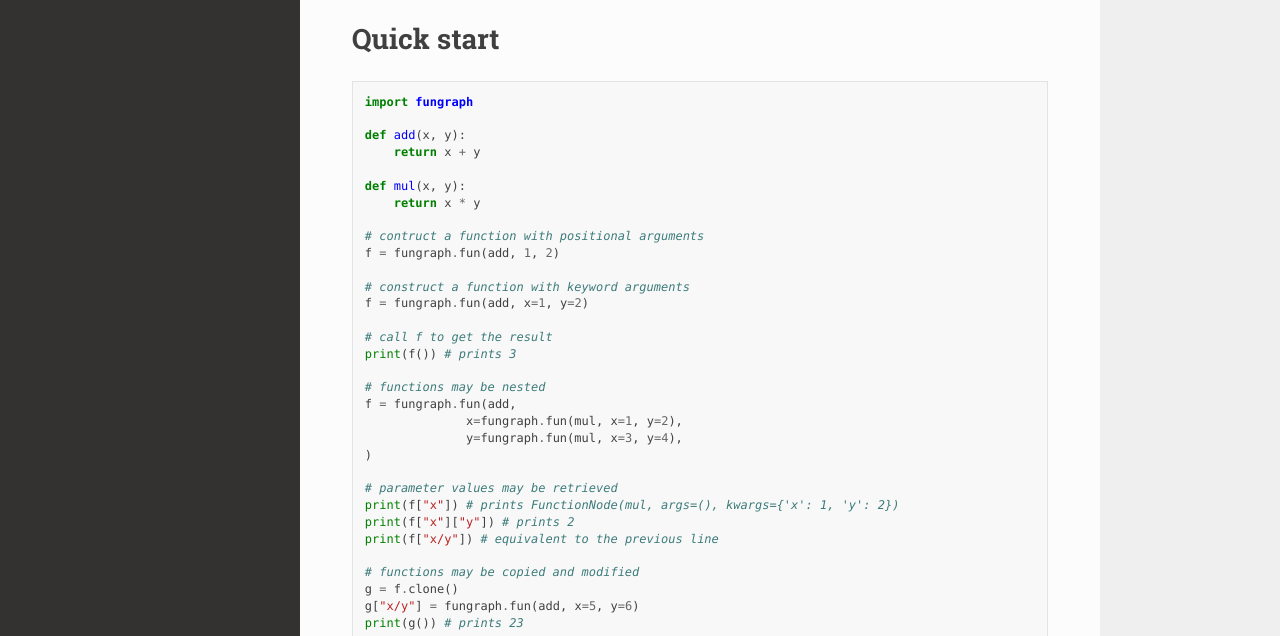
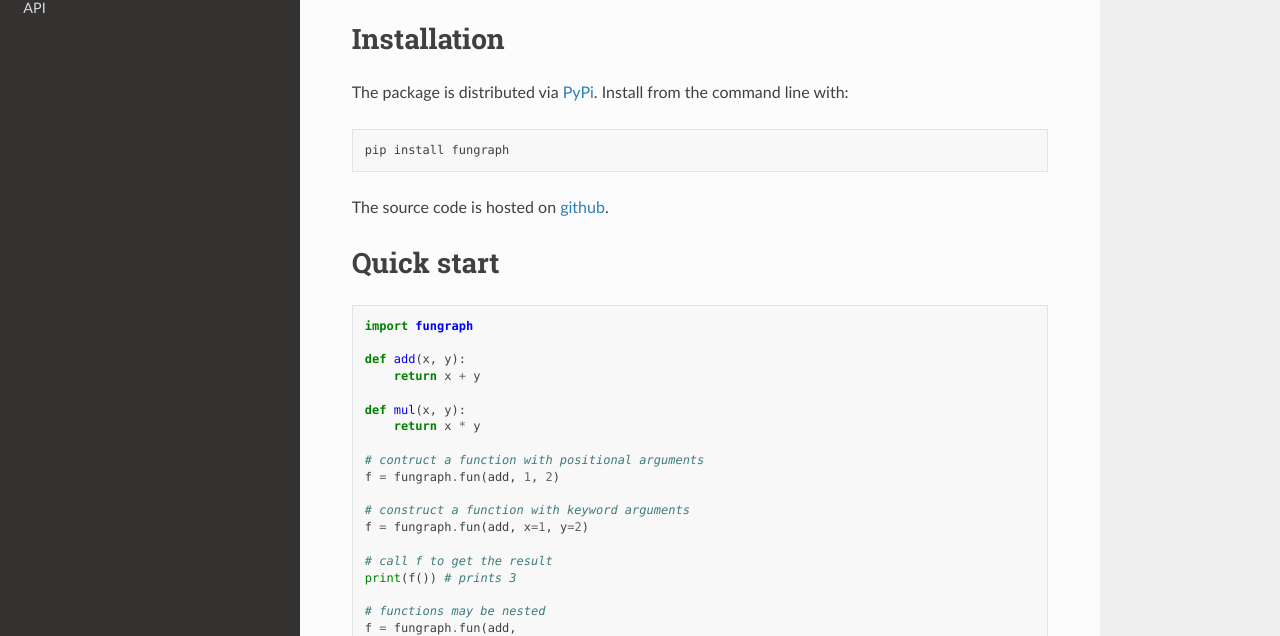
Before and after one commit to davehadley/fungraph, a Sphinx documentation site: the page built from docs/introduction.rst, in a window 1280 px wide and 900 px high, cut to the strip 264-900 px from the top of the window. Built offline with Sphinx 7.4.7 and the Read the Docs theme 2.0.0, drawn with Linux system fonts in a browser that asks for light colours.

Commit message:
Document installation procedure.

```diff
--- a/docs/introduction.rst
+++ b/docs/introduction.rst
@@ -2,6 +2,19 @@ Introduction
 ============
 
 .. automodule:: fungraph
+
+Installation
+============
+
+The package is distributed via `PyPi <https://pypi.org/project/fungraph/>`_.
+Install from the command line with:
+
+.. code-block:: bash
+
+    pip install fungraph
+
+
+The source code is hosted on `github <https://github.com/davehadley/fungraph>`_.
 
 Quick start
 ===========
```
Also changed, not shown: README.md (+9 -0 lines).
